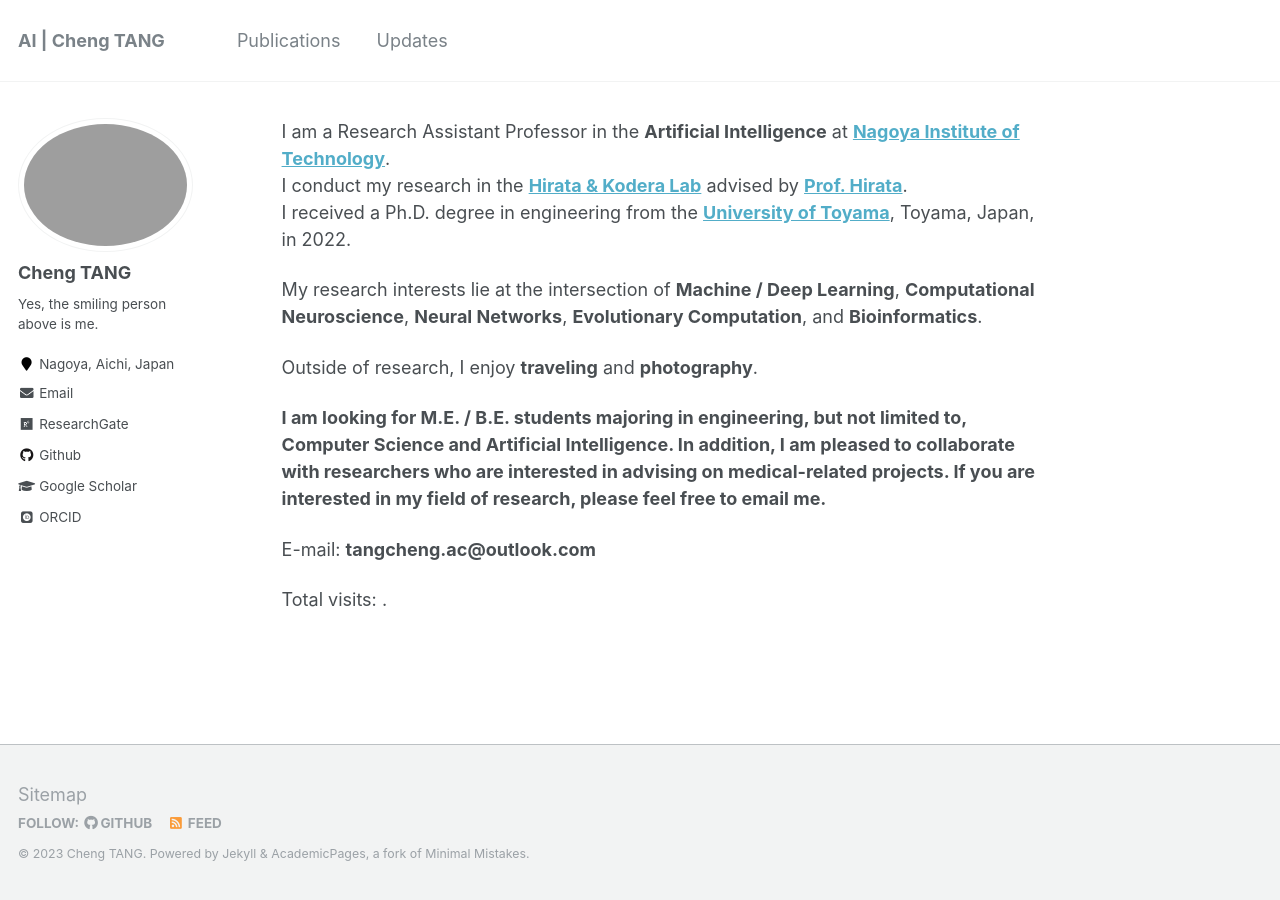
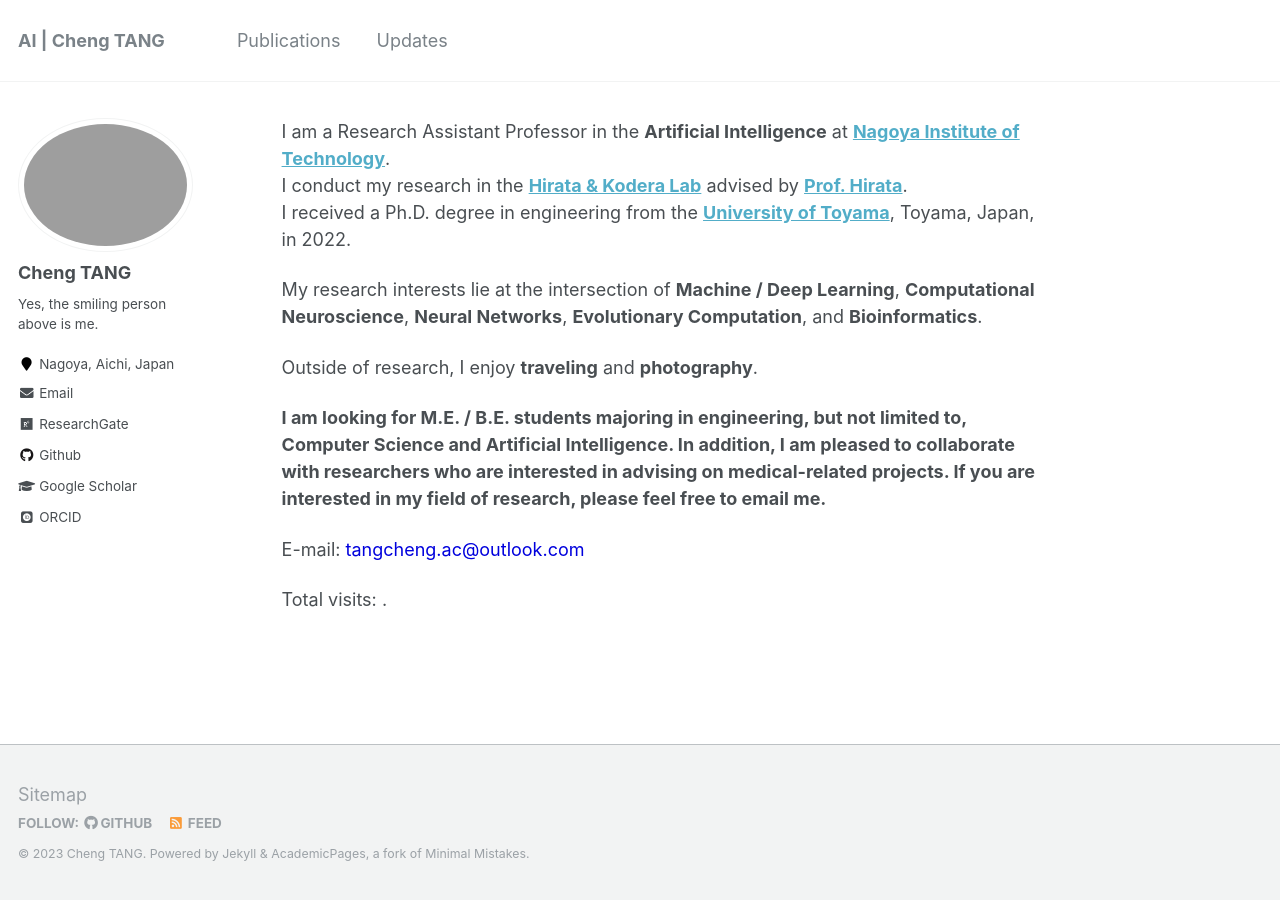
Before and after one commit to ChengTANG-AI/chengtang-ai.github.io, a Jekyll site: the page built from _pages/about.md, in a window 1280 px wide. Built offline with Jekyll 4.4.1, drawn with Linux system fonts in a browser that asks for light colours; some web fonts are replaced; comment, search, counter and statistics services are not loaded.

Commit message:
Update about.md

```diff
--- a/_pages/about.md
+++ b/_pages/about.md
@@ -18,7 +18,7 @@
 
 **I am looking for M.E. / B.E. students majoring in engineering, but not limited to, Computer Science and Artificial Intelligence. In addition, I am pleased to collaborate with researchers who are interested in advising on medical-related projects. If you are interested in my field of research, please feel free to email me.**
 
-E-mail: **tangcheng.ac@outlook.com**
+E-mail: <font color="#0000dd">tangcheng.ac@outlook.com</font><br />
 
 
 <script async src="//busuanzi.ibruce.info/busuanzi/2.3/busuanzi.pure.mini.js"></script>
```
